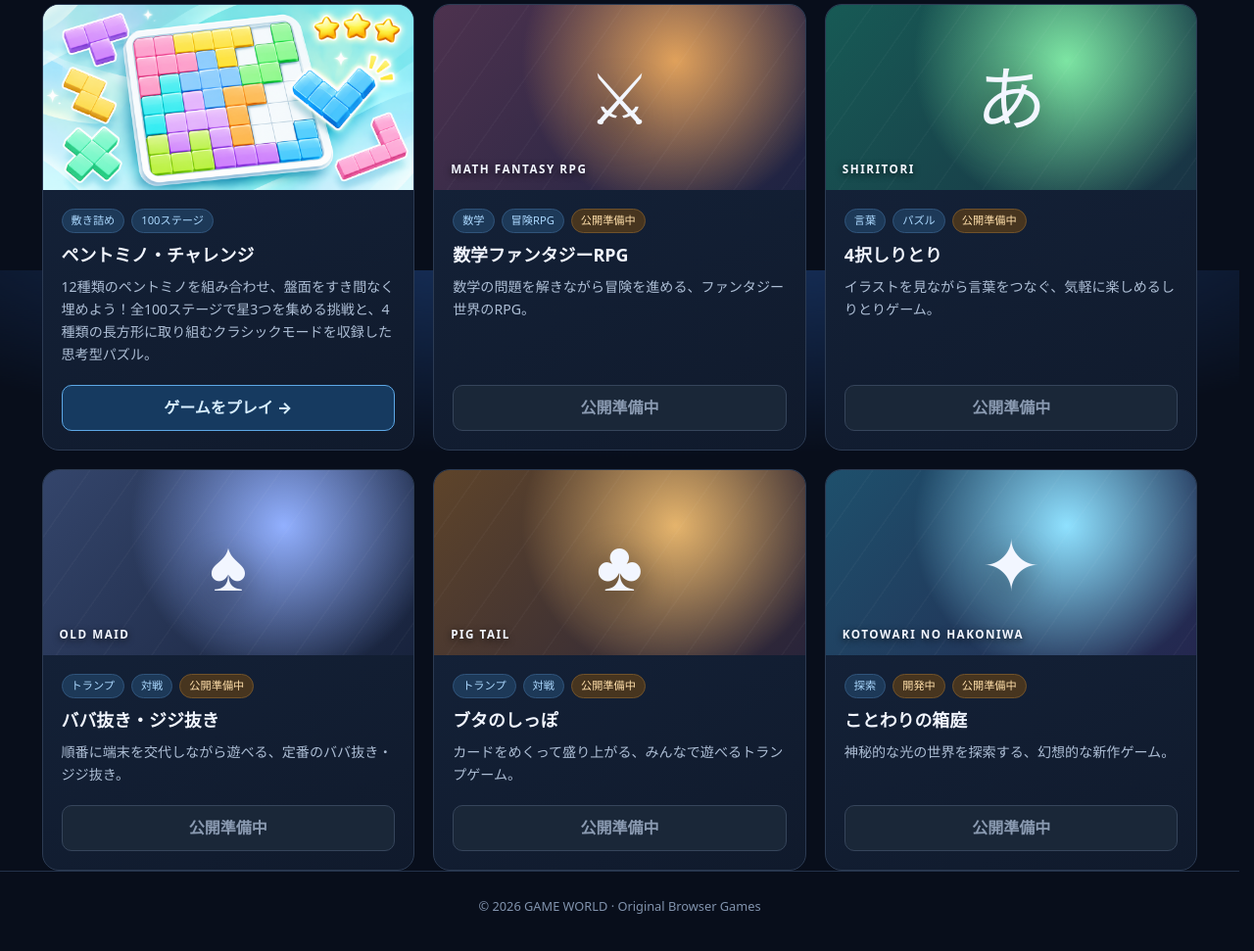
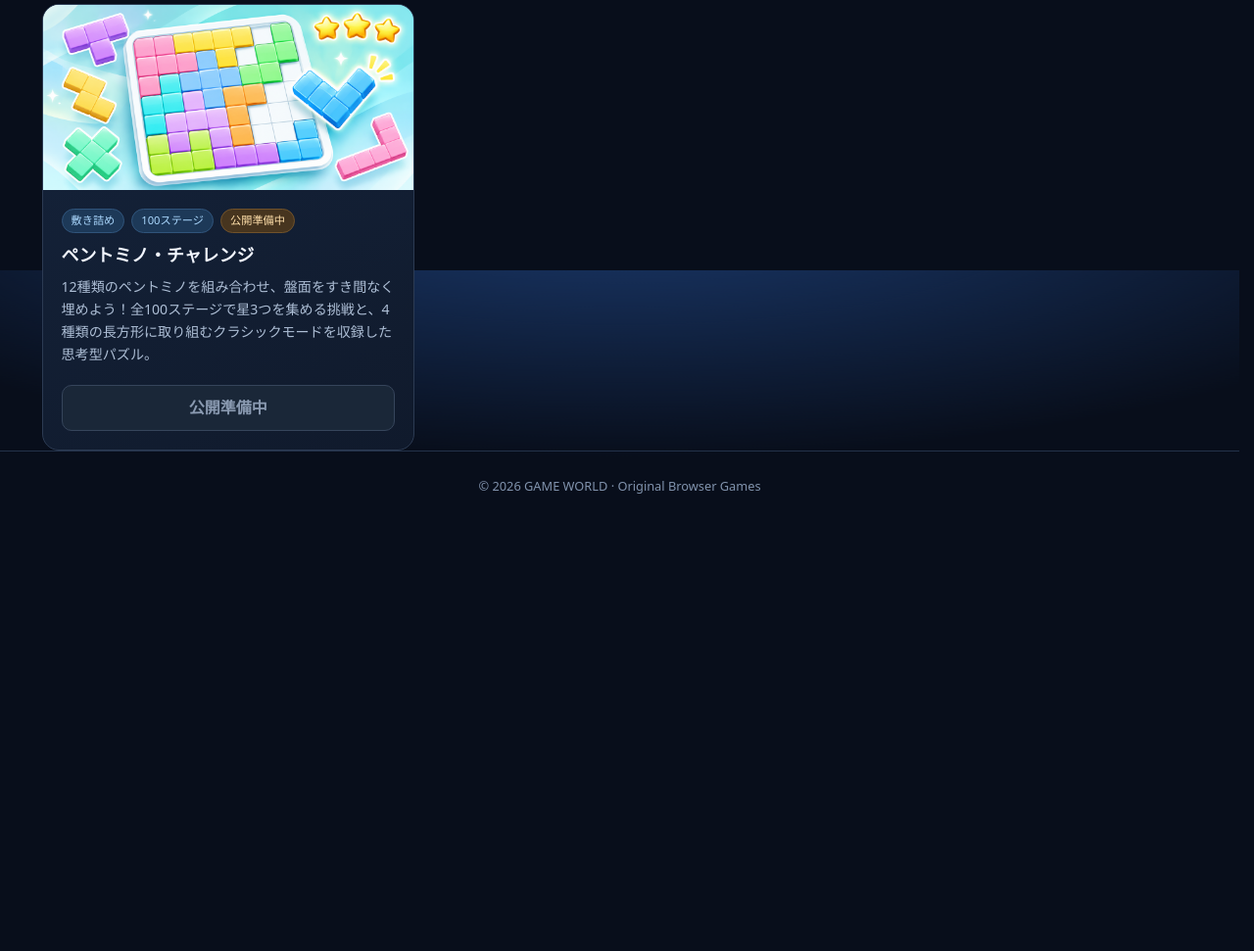
Before and after one commit to b092089-max/my-games, a plain HTML site: page index.html in a window 1280 px wide. Shown: the part 524-1495 px from the top of the page at 98% size. After the commit the page ends 1066 px from the top, so only its background shows below. Drawn offline with Linux system fonts and the light colour scheme.

Commit message:
Add files via upload

```diff
--- a/index.html
+++ b/index.html
@@ -39,12 +39,7 @@ const games = [
   {title:'MATHMON CHAMPIONS',category:'数学',tags:['数学','育成RPG'],description:'数学の問題に挑みながら、モンスターの育成やバトルを楽しむ冒険ゲーム。',url:'games/mathmon/index.html',published:true,icon:'✧',word:'MATHMON CHAMPIONS',start:'#164c6b',end:'#132d43',glow:'#46d8de',image:'assets/thumbnails/mathmon.png'},
   {title:'タクティクスじゃんけん',category:'対戦',tags:['対戦','戦略'],description:'数字の配置とじゃんけんの読み合いで勝負する、戦略性のある対戦ゲーム。',url:'games/tactics-janken/index.html',published:true,icon:'✊',word:'TACTICS JANKEN',start:'#5c2c51',end:'#282045',glow:'#ed6ca3',image:'assets/thumbnails/tactics-janken.png'},
   {title:'数式デュエル：インフィニティ',category:'数学',tags:['数学','カードRPG'],description:'数字と演算カードを組み合わせて数式を作り、次々と現れる敵に挑む戦略カードRPG。',url:'games/math-duel/index.html',published:true,icon:'∞',word:'FORMULA DUEL',start:'#32246d',end:'#111e43',glow:'#aa77ff',image:'assets/thumbnails/math-duel.png'},
-  {title:'ペントミノ・チャレンジ',category:'パズル',tags:['敷き詰め','100ステージ'],description:'12種類のペントミノを組み合わせ、盤面をすき間なく埋めよう！全100ステージで星3つを集める挑戦と、4種類の長方形に取り組むクラシックモードを収録した思考型パズル。',url:'games/pentomino-challenge/index.html',published:true,icon:'🧩',word:'PENTOMINO CHALLENGE',start:'#E3F5F0',end:'#648FB8',glow:'#79D5C1',image:'assets/thumbnails/pentomino-challenge.png'},
-  {title:'数学ファンタジーRPG',category:'数学',tags:['数学','冒険RPG'],description:'数学の問題を解きながら冒険を進める、ファンタジー世界のRPG。',url:'games/math-rpg/',published:false,icon:'⚔',word:'MATH FANTASY RPG',start:'#4d324e',end:'#1e2342',glow:'#e0a15b',image:''},
-  {title:'4択しりとり',category:'パズル',tags:['言葉','パズル'],description:'イラストを見ながら言葉をつなぐ、気軽に楽しめるしりとりゲーム。',url:'games/shiritori/',published:false,icon:'あ',word:'SHIRITORI',start:'#175a55',end:'#193344',glow:'#7de5a3',image:''},
-  {title:'ババ抜き・ジジ抜き',category:'トランプ',tags:['トランプ','対戦'],description:'順番に端末を交代しながら遊べる、定番のババ抜き・ジジ抜き。',url:'games/old-maid/',published:false,icon:'♠',word:'OLD MAID',start:'#34456b',end:'#18233d',glow:'#92b0ff',image:''},
-  {title:'ブタのしっぽ',category:'トランプ',tags:['トランプ','対戦'],description:'カードをめくって盛り上がる、みんなで遊べるトランプゲーム。',url:'games/pig-tail/',published:false,icon:'♣',word:'PIG TAIL',start:'#5e442a',end:'#29243a',glow:'#e5b46c',image:''},
-  {title:'ことわりの箱庭',category:'その他',tags:['探索','開発中'],description:'神秘的な光の世界を探索する、幻想的な新作ゲーム。',url:'games/kotowari/',published:false,icon:'✦',word:'KOTOWARI NO HAKONIWA',start:'#1e506c',end:'#24274f',glow:'#8fe1ff',image:''},
+  {title:'ペントミノ・チャレンジ',category:'パズル',tags:['敷き詰め','100ステージ'],description:'12種類のペントミノを組み合わせ、盤面をすき間なく埋めよう！全100ステージで星3つを集める挑戦と、4種類の長方形に取り組むクラシックモードを収録した思考型パズル。',url:'games/pentomino-challenge/index.html',published:false,icon:'🧩',word:'PENTOMINO CHALLENGE',start:'#E3F5F0',end:'#648FB8',glow:'#79D5C1',image:'assets/thumbnails/pentomino-challenge.png'},
 ];
 const $ = id=>document.getElementById(id);
 const categories=['すべて','数学','対戦','パズル','トランプ','その他'];
```
